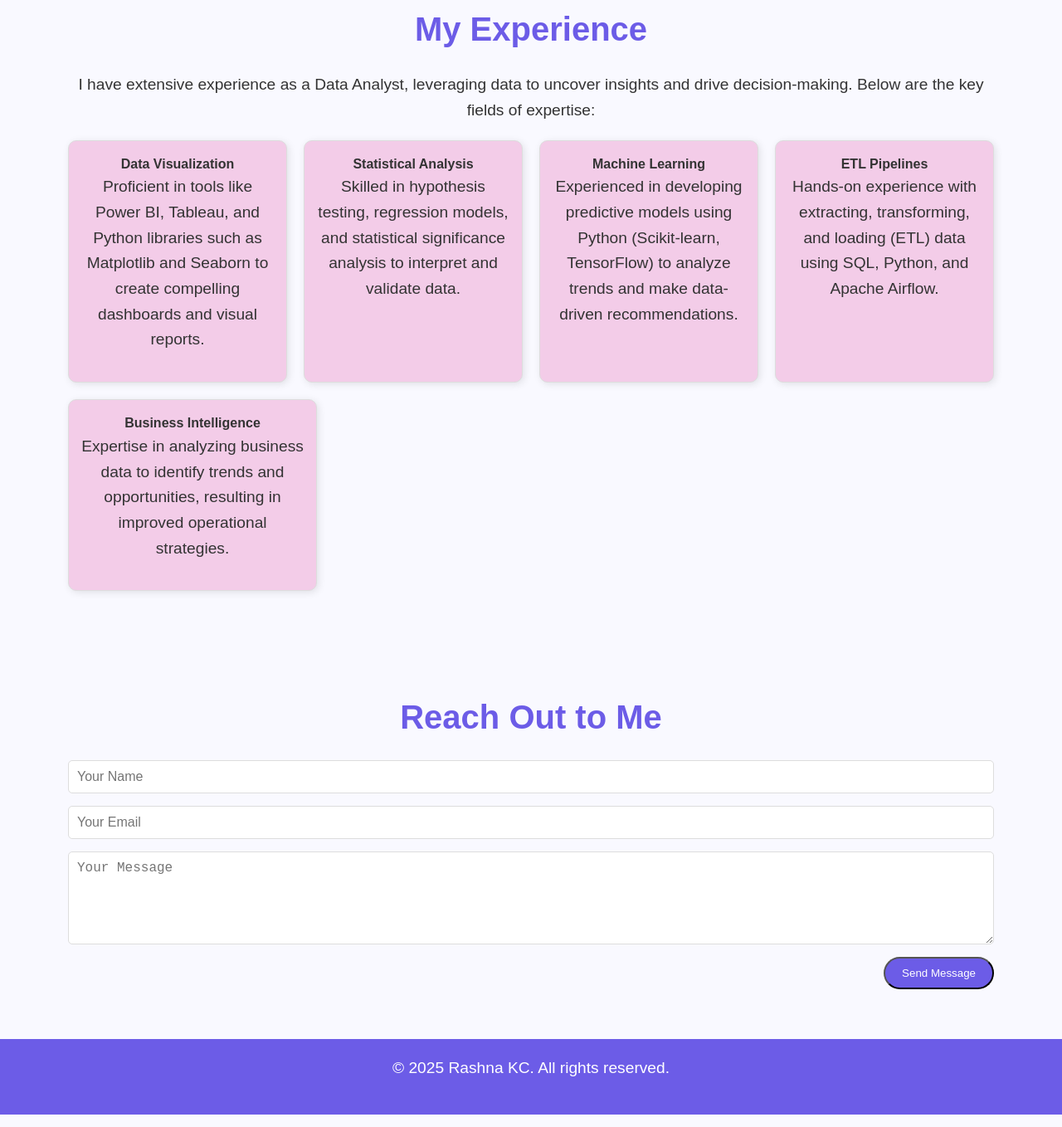
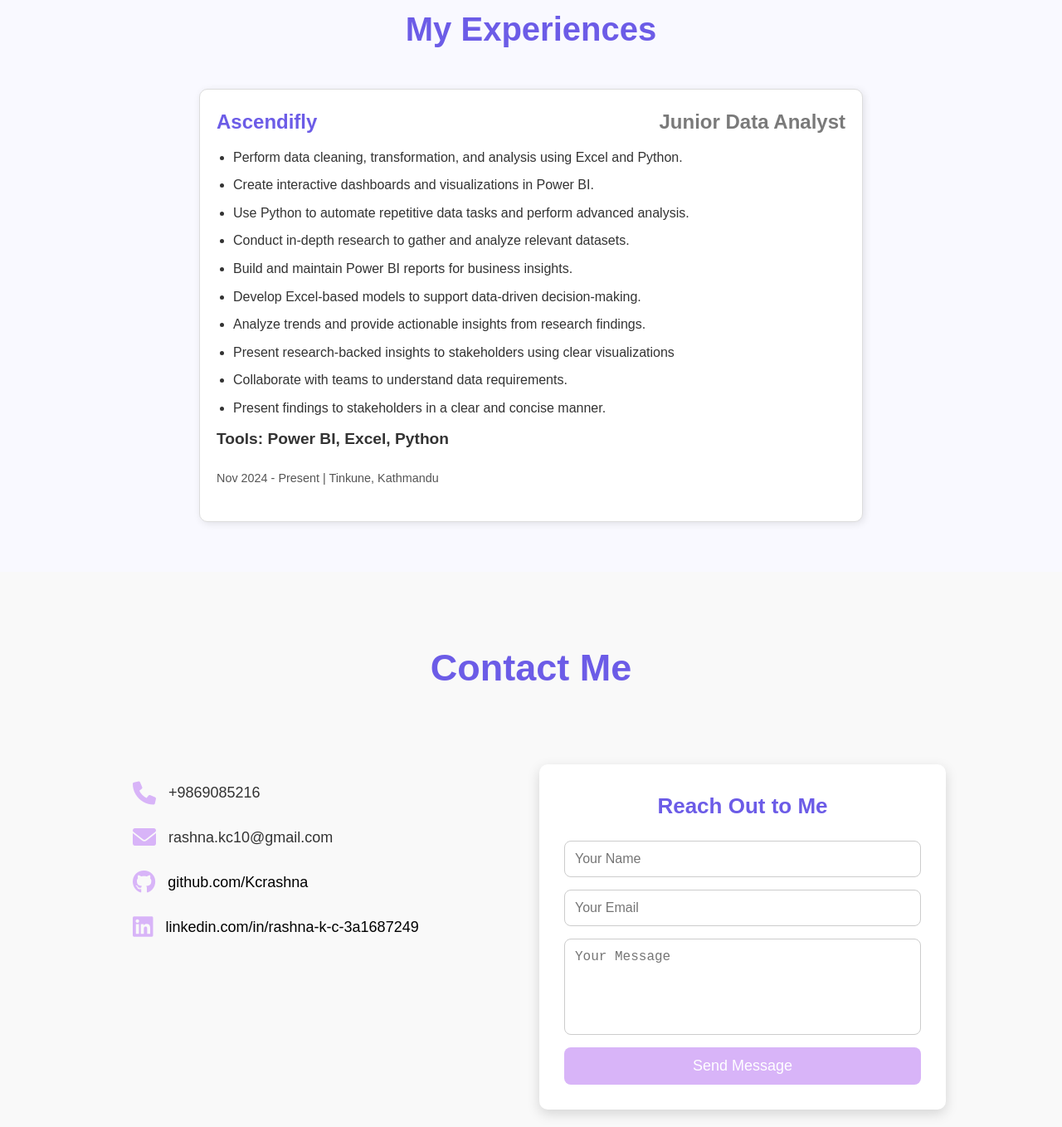
Before and after one commit to Kcrashna/MyPortfolio, a plain HTML site: page index.html in a window 1280 px wide. Shown: the part 2202-3560 px from the top of the page at 83% size. Drawn offline with nearby package versions, Linux system fonts and the light colour scheme.

Commit message:
Changes Made

```diff
--- a/index.html
+++ b/index.html
@@ -135,73 +135,70 @@
       </div>
     </section>
 
+
     <!-- Experience Section -->
-    <!-- Experience Section -->
-  <!-- Experience Section -->
-  <section id="experience" class="experience">
-    <div class="container">
-      <h2>My Experience</h2>
-      <p>
-        I have extensive experience as a Data Analyst, leveraging data to uncover insights and drive decision-making. Below are the key fields of expertise:
-      </p>
+    <section class="experience">
       <div class="experience-cards">
-        <!-- Card: Data Visualization -->
-        <div class="card">
-          <strong>Data Visualization</strong>
-          <p>
-            Proficient in tools like Power BI, Tableau, and Python libraries such as Matplotlib and Seaborn to create compelling dashboards and visual reports.
-          </p>
-        </div>
-
-        <!-- Card: Statistical Analysis -->
-        <div class="card">
-          <strong>Statistical Analysis</strong>
-          <p>
-            Skilled in hypothesis testing, regression models, and statistical significance analysis to interpret and validate data.
-          </p>
-        </div>
-
-        <!-- Card: Machine Learning -->
-        <div class="card">
-          <strong>Machine Learning</strong>
-          <p>
-            Experienced in developing predictive models using Python (Scikit-learn, TensorFlow) to analyze trends and make data-driven recommendations.
-          </p>
-        </div>
-
-        <!-- Card: ETL Pipelines -->
-        <div class="card">
-          <strong>ETL Pipelines</strong>
-          <p>
-            Hands-on experience with extracting, transforming, and loading (ETL) data using SQL, Python, and Apache Airflow.
-          </p>
-        </div>
-
-        <!-- Card: Business Intelligence -->
-        <div class="card">
-          <strong>Business Intelligence</strong>
-          <p>
-            Expertise in analyzing business data to identify trends and opportunities, resulting in improved operational strategies.
-          </p>
-        </div>
+        <h2>My Experiences</h2>
+          <div class="experience-card">
+              <h3>Ascendifly <span class="role">Junior Data Analyst</span></h3>
+              <ul>
+                  <li>Perform data cleaning, transformation, and analysis using Excel and Python.</li>
+                  <li>Create interactive dashboards and visualizations in Power BI.</li>
+                  <li>Use Python to automate repetitive data tasks and perform advanced analysis.</li>
+                  <li>Conduct in-depth research to gather and analyze relevant datasets.</li>
+                  <li>Build and maintain Power BI reports for business insights.</li>
+                  <li>Develop Excel-based models to support data-driven decision-making.</li>
+                  <li>Analyze trends and provide actionable insights from research findings.</li>
+                  <li>Present research-backed insights to stakeholders using clear visualizations</li>
+                  <li>Collaborate with teams to understand data requirements.</li>
+                  <li>Present findings to stakeholders in a clear and concise manner.</li>
+              </ul>
+              <p class="tools">Tools: Power BI, Excel, Python</p>
+              <p class="date-location">Nov 2024 - Present | Tinkune, Kathmandu</p>
+          </div>
       </div>
-    </div>
   </section>
 
 
+  <section id="contact" class="contact">
+    <div class="container contact-container">
 
-    <!-- Contact Section -->
-    <section id="contact" class="contact">
-      <div class="container">
+      <!-- Main Header -->
+      <h2 class="contact-header">Contact Me</h2>
+
+      <!-- Left Side: Contact Details -->
+      <div class="contact-info">
+        <div class="contact-item">
+          <i class="fas fa-phone"></i>
+          <span>+9869085216</span>
+        </div>
+        <div class="contact-item">
+          <i class="fas fa-envelope"></i>
+          <span>rashna.kc10@gmail.com</span>
+        </div>
+        <div class="contact-item">
+          <i class="fab fa-github"></i>
+          <a href="https://www.linkedin.com/in/rashna-k-c-3a1687249/"" target="_blank">github.com/Kcrashna</a>
+        </div>
+        <div class="contact-item">
+          <i class="fab fa-linkedin"></i>
+          <a href="https://www.linkedin.com/in/rashna-k-c-3a1687249/" target="_blank">linkedin.com/in/rashna-k-c-3a1687249</a>
+        </div>
+      </div>
+
+      <!-- Right Side: Contact Form -->
+      <div class="contact-form">
         <h2>Reach Out to Me</h2>
-        <form class="contact-form">
+        <form>
           <input type="text" placeholder="Your Name" required />
           <input type="email" placeholder="Your Email" required />
           <textarea placeholder="Your Message" rows="5" required></textarea>
           <button type="submit" class="btn">Send Message</button>
         </form>
       </div>
-    </section>
+    </div>
+  </section>
 
     <!-- Footer -->
     <footer class="footer">
--- a/styles.css
+++ b/styles.css
@@ -257,33 +257,147 @@
   .chart-description {
     font-size: 1rem;
     margin-top: 10px;
-    color: #555;
+    color: #000000;
   }
 
-  .contact-form {
-    display: flex;
+ /* Contact Section */
+.contact {
+  background-color: #f9f9f9;
+  padding: 80px 20px;
+  text-align: center;
+}
+
+/* Main Header Styling */
+.contact-header {
+  width: 100%;
+  font-size: 45px;
+  color: #6c5ce7;
+  font-weight: bold;
+  text-align: center;
+  margin-bottom: 40px;
+  position: relative;
+}
+
+/* Contact Container */
+.contact-container {
+  display: flex;
+  flex-wrap: wrap;
+  justify-content: space-between;
+  max-width: 1000px;
+  margin: auto;
+  gap: 40px;
+}
+
+/* Contact Information */
+.contact-info {
+  flex: 1;
+  min-width: 320px;
+  padding: 20px;
+  text-align: left;
+}
+
+.contact-item {
+  display: flex;
+  align-items: center;
+  font-size: 18px;
+  margin-bottom: 25px;
+  color: #333;
+}
+
+.contact-item i {
+  font-size: 28px;
+  margin-right: 15px;
+  color: #d8b4f8;
+  transition: transform 0.3s;
+}
+
+.contact-item i:hover {
+  transform: scale(1.2);
+}
+
+.contact-item a {
+  color: #000000;
+  text-decoration: none;
+  font-weight: 500;
+  transition: color 0.3s;
+}
+
+.contact-item a:hover {
+  color: #005582;
+  text-decoration: underline;
+}
+
+/* Contact Form */
+.contact-form {
+  flex: 1;
+  min-width: 320px;
+  padding: 30px;
+  background: white;
+  border-radius: 10px;
+  box-shadow: 0 5px 15px rgba(0, 0, 0, 0.15);
+}
+
+.contact-form h2 {
+  margin-bottom: 20px;
+  font-size: 26px;
+  color: #6c5ce7  ;
+  text-align: center;
+}
+
+.contact-form form {
+  display: flex;
+  flex-direction: column;
+}
+
+.contact-form input,
+.contact-form textarea {
+  width: 100%;
+  padding: 12px;
+  margin-bottom: 15px;
+  border: 1px solid #ccc;
+  border-radius: 8px;
+  font-size: 16px;
+}
+
+.contact-form textarea {
+  resize: none;
+}
+
+.contact-form .btn {
+  background-color:#d8b4f8;
+  color: white;
+  padding: 12px;
+  font-size: 18px;
+  border: none;
+  border-radius: 8px;
+  cursor: pointer;
+  transition: background 0.3s, transform 0.2s;
+}
+
+.contact-form .btn:hover {
+  background-color: #b85b8d;
+  transform: scale(1.05);
+}
+
+/* Responsive Design */
+@media (max-width: 768px) {
+  .contact-container {
     flex-direction: column;
-    gap: 15px;
+    align-items: center;
+    gap: 20px;
   }
 
-  .contact-form input,
-  .contact-form textarea {
-    padding: 10px;
-    border: 1px solid #ddd;
-    border-radius: 5px;
-    font-size: 1rem;
-    transition: border-color 0.3s ease;
+  .contact-info,
+  .contact-form {
+    width: 100%;
+    text-align: center;
   }
 
-  .contact-form input:focus,
-  .contact-form textarea:focus {
-    border-color: #6c5ce7;
-    outline: none;
+  .contact-item {
+    justify-content: center;
   }
+}
 
-  .contact-form button {
-    align-self: flex-end;
-  }
 
   /* About Me Section */
 .about-content {
@@ -310,27 +424,73 @@
 /* Experience Section */
 .experience-cards {
   display: flex;
-  flex-wrap: wrap; /* Ensures responsiveness */
-  justify-content: space-between; /* Distributes the cards evenly */
-  gap: 20px; /* Adds space between the cards */
+  flex-direction: column; /* Align items vertically */
+  gap: 20px; /* Space between each experience box */
+  align-items: center; /* Center items horizontally */
 }
 
-.card {
-  flex: 1;
-  min-width: 250px; /* Prevents cards from shrinking too much */
-  max-width: 300px; /* Controls the max width of each card */
-  padding: 15px;
+/* Individual Experience Card */
+.experience-card {
+  width: 90%;
+  max-width: 800px; /* Maintain a readable width */
+  padding: 20px;
   border: 1px solid #ddd;
   border-radius: 10px;
+  background-color: #fff;
   box-shadow: 2px 2px 10px rgba(0, 0, 0, 0.1);
-  background-color: #f3cce8;
-  text-align: center;
-}
-.card:hover {
-  transform: translateY(-10px); /* Moves the card up */
-  box-shadow: 0 8px 12px rgba(0, 0, 0, 0.2); /* Enhances the shadow on hover */
+  text-align: left;
 }
 
+/* Title Styles */
+.experience-card h3 {
+  font-size: 1.5rem;
+  color: #6c5ce7;
+  margin-bottom: 5px;
+}
+
+/* Role & Date */
+.experience-card .role {
+  font-weight: bold;
+  color: #7a7a7a;
+  float: right; /* Aligns role title to the right */
+}
+
+.experience-card .date-location {
+  font-size: 0.9rem;
+  color: #555;
+  margin-top: 10px;
+}
+
+/* List Styling */
+.experience-card ul {
+  margin-top: 10px;
+  padding-left: 20px;
+}
+
+.experience-card ul li {
+  font-size: 1rem;
+  margin-bottom: 8px;
+}
+
+/* Tools */
+.experience-card .tools {
+  font-weight: bold;
+  margin-top: 10px;
+  color: #333;
+}
+
+/* Responsive Adjustments */
+@media (max-width: 768px) {
+  .experience-card {
+      width: 95%;
+  }
+
+  .experience-card .role {
+      float: none;
+      display: block;
+      margin-top: 5px;
+  }
+}
 
 /* Responsiveness for small screens */
 @media (max-width: 768px) {
```
